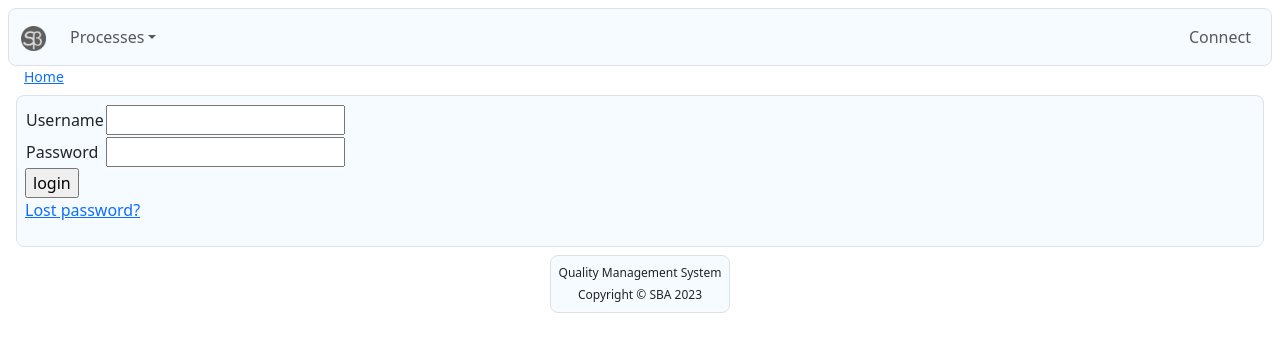
After one commit to s-ball/iso9001-s-ball, a Django app: template iso9001/core/templates/registration/login.html in a window 1280 px wide. The commit adds this page. Shown: the top 352 px of the page. Run offline with Django 4.2, Linux system fonts and the light colour scheme; the template is opened without the code that fills it, so the values that code supplies are empty, except form fields; tables that the repository leaves empty hold one stand-in row (values such as "Sample post"); form fields are guessed from the names that the template uses.

Commit message:
Add French translation.

```diff
--- a/iso9001/core/templates/base.html
+++ b/iso9001/core/templates/base.html
@@ -39,14 +39,14 @@
                         <li class="navitem dropdown">
                             <a class="nav-link dropdown-toggle" data-bs-toggle="dropdown" href="#"
                             role="button" aria-expanded="false">
-                            {%blocktranslate with name=user.username%}
-                            Welcome<br>{{name}}{%endblocktranslate%}</a>
+                            {%blocktranslate with name=user.username%}Welcome<br>{{name}}{%endblocktranslate%}</a>
                             <ul class="dropdown-menu dropdown-menu-end">
                                 <li><a class="dropdown-item" href="#">{%translate "Disconnect"%}</a></li>
                             </ul>
                         </li>
                         {%else%}
-                        <li class="navitem"><a class="nav-link" href="#">{%translate "Connect"%}</a></li>
+                        {%url 'home' as home%}
+                        <li class="navitem"><a class="nav-link" href="{%url 'login'%}?next={{home|urlencode:''}}">{%translate "Connect"%}</a></li>
                         {%endif%}
                     </ul>
                 </div>
@@ -54,17 +54,17 @@
         </nav>
         <nav id="breadcrumb" aria-label="breadcrumb" class="ms-4 small">
             <ol class="breadcrumb mb-2">{%block breadcrumbs%}
-                <li class="breadcrumb-item "><a  href="/">Home</a></li>
+                <li class="breadcrumb-item "><a  href="/">{%translate "Home"%}</a></li>
             {%endblock%}</ol>
         </nav>
     </head>
     <main class="rounded-3 border mx-3 p-2 qapp-bg-lighter">
-        {%block content%}<h1>Welcome to the quality site !</h1>{%endblock%}</main>
+        {%block content%}<h1>{%translate "Welcome to the quality site!"%}</h1>{%endblock%}</main>
     {% block footer %}
     <footer class="d-flex justify-content-center mt-2">
     <div class="border qapp-bg-lighter rounded-3 mx-2 p-2">
-        <p class="text-center mb-1">{% trans "Quality Management System" %}</p>
-        <p class="text-center mb-0">Copyright &copy; SBA 2023</p>
+        <p class="text-center mb-1">{% translate "Quality Management System" %}</p>
+        <p class="text-center mb-0">{% translate "Copyright &copy; SBA 2023" %}</p>
     </div>
     </footer>
     {% endblock %}
--- a/iso9001/core/templates/core/index.html
+++ b/iso9001/core/templates/core/index.html
@@ -1,3 +1,3 @@
 {%extends "base.html"%}{%block breadcrumbs %}
-<li class="breadcrumb-item active" aria-current="page">Home</li>
+<li class="breadcrumb-item active" aria-current="page">{%translate "Home"%}</li>
 {%endblock%}
--- /dev/null
+++ b/iso9001/core/templates/registration/login.html
@@ -0,0 +1,38 @@
+{%extends "base.html"%}{%load i18n%}
+{%block title%}{%translate "Connection"%}{%endblock%}
+{% block content %}
+
+{% if form.errors %}
+<p>{%translate "Your username and password didn't match. Please try again."%}</p>
+{% endif %}
+
+{% if next %}
+    {% if user.is_authenticated %}
+    <p>{% translate "Your account doesn't have access to this page. To proceed,
+    please login with an account that has access."%}</p>
+    {% else %}
+    <p>{%translate "Please login to see this page."%}</p>
+    {% endif %}
+{% endif %}
+
+<form method="post" action="{% url 'login' %}">
+{% csrf_token %}
+<table>
+<tr>
+    <td>{{ form.username.label_tag }}</td>
+    <td>{{ form.username }}</td>
+</tr>
+<tr>
+    <td>{{ form.password.label_tag }}</td>
+    <td>{{ form.password }}</td>
+</tr>
+</table>
+
+<input type="submit" value="{%translate 'login'%}">
+<input type="hidden" name="next" value="{{ next }}">
+</form>
+
+{# Assumes you set up the password_reset view in your URLconf #}
+<p><a href="{% url 'password_reset' %}">{%translate "Lost password?"%}</a></p>
+
+{% endblock %}
--- a/iso9001/core/views.py
+++ b/iso9001/core/views.py
@@ -38,5 +38,5 @@ class AxesList(generic.ListView):
     def get_context_data(self, **kwargs: Any) -> Dict[str, Any]:
         """Add a title to context_data"""
         context = super().get_context_data(**kwargs)
-        context['title'] = _('Policy axes')
+        context['title'] = _('Quality axes')
         return context
--- a/iso9001/iso9001/settings.py
+++ b/iso9001/iso9001/settings.py
@@ -45,6 +45,7 @@ INSTALLED_APPS = [
 MIDDLEWARE = [
     'django.middleware.security.SecurityMiddleware',
     'django.contrib.sessions.middleware.SessionMiddleware',
+    'django.middleware.locale.LocaleMiddleware',
     'django.middleware.common.CommonMiddleware',
     'django.middleware.csrf.CsrfViewMiddleware',
     'django.contrib.auth.middleware.AuthenticationMiddleware',
--- a/iso9001/iso9001/urls.py
+++ b/iso9001/iso9001/urls.py
@@ -17,10 +17,11 @@ Including another URLconf
 from django.contrib import admin
 from django.urls import path, include
 from django.shortcuts import redirect
+from django.conf.urls.i18n import i18n_patterns
 
-
-urlpatterns = [
+urlpatterns = i18n_patterns(
     path('admin/', admin.site.urls),
+    path('auth/', include("django.contrib.auth.urls")),
     path('favicon.ico', lambda r: redirect('static/favicon.ico')),
     path('', include('core.urls')),
-]
+)
```
Also changed, not shown: iso9001/core/locale/fr/LC_MESSAGES/django.po (added), 1 other file.
